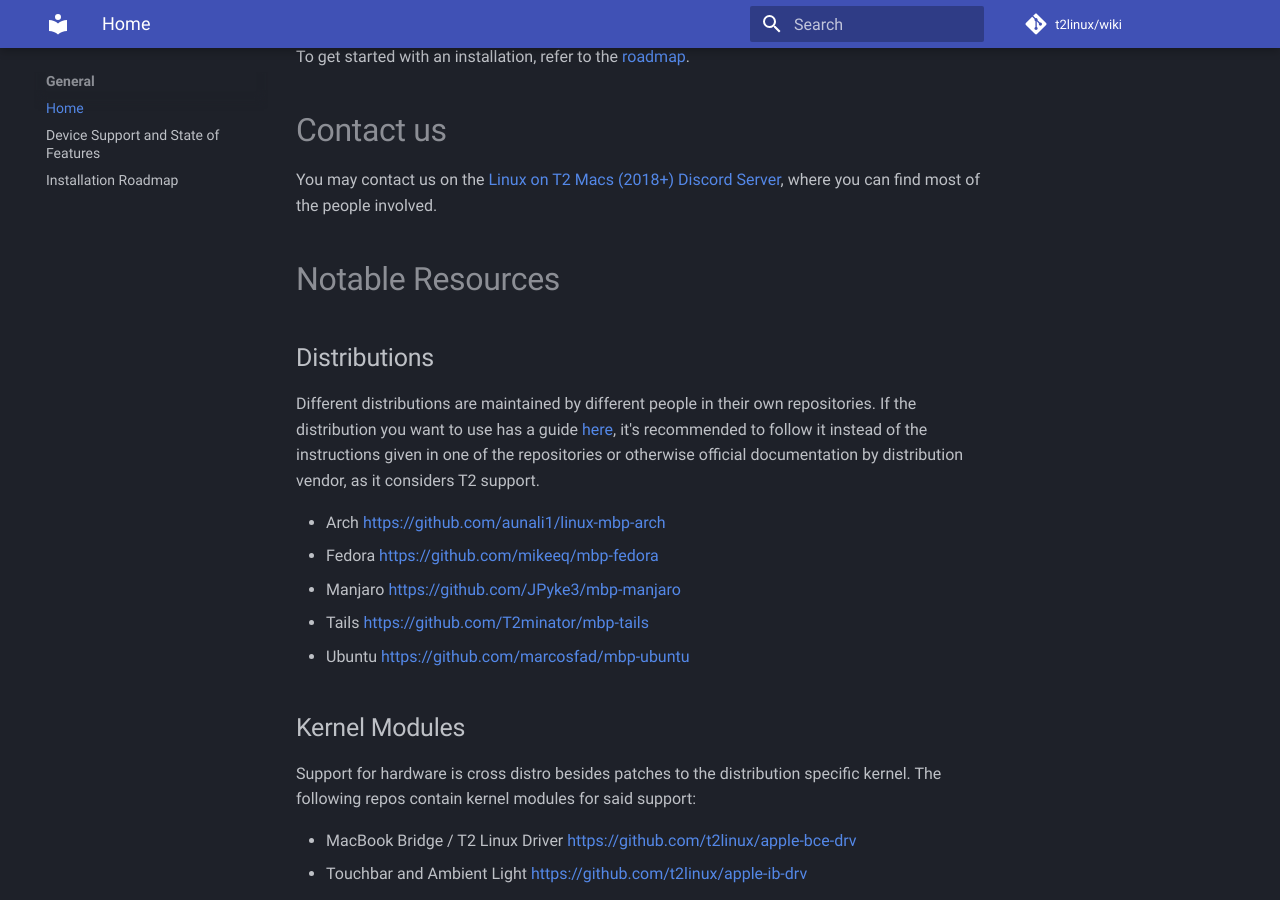
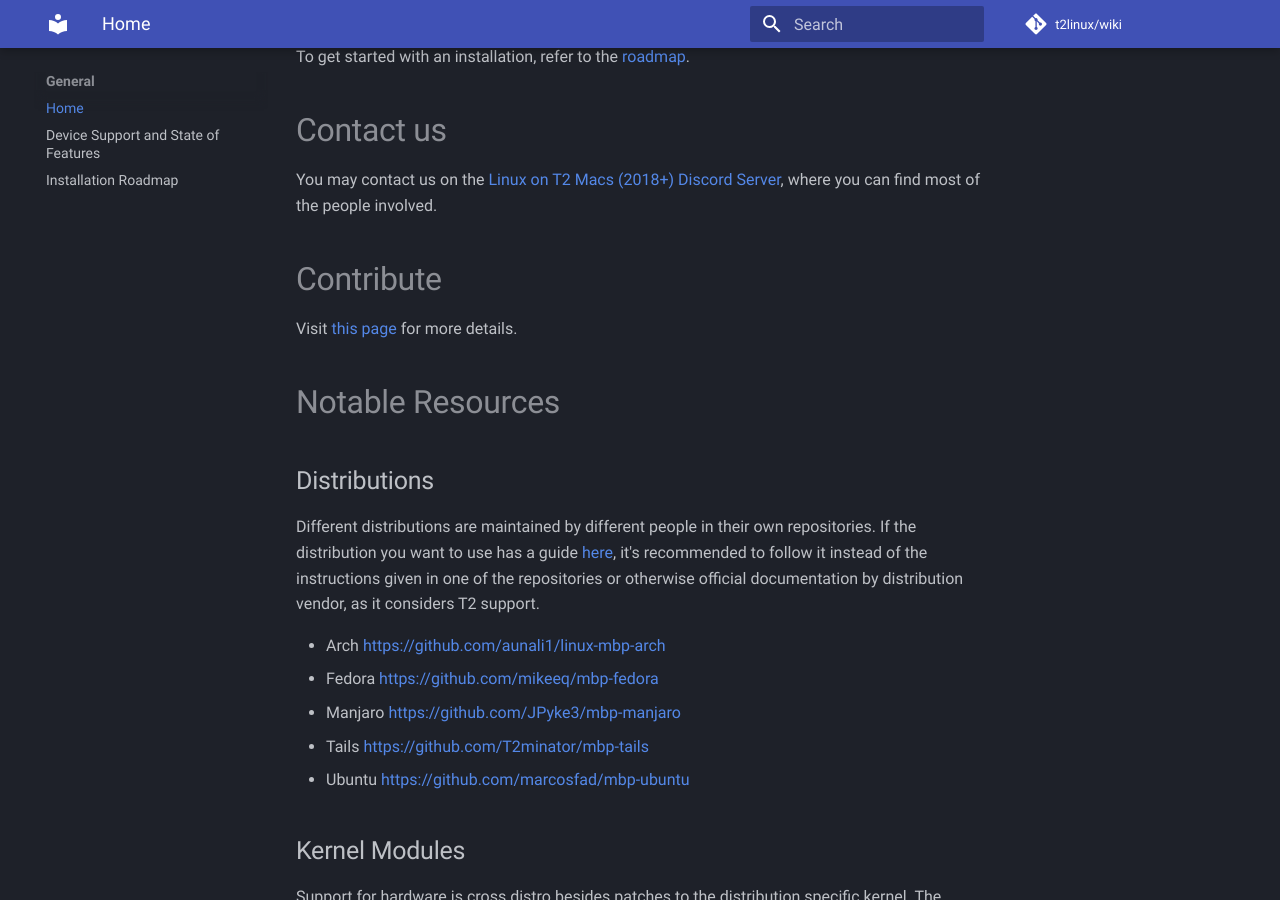
Before and after one commit to t2linux/wiki, an MkDocs documentation site: the page built from docs/index.md, in a window 1280 px wide and 900 px high, scrolled down 780 px. Built offline with MkDocs 1.6.1 and Material for MkDocs 9.7.7, drawn with Linux system fonts in a browser that asks for light colours; comment, search, counter and statistics services are not loaded.

Commit message:
Add link to donations on the main page

```diff
--- a/docs/index.md
+++ b/docs/index.md
@@ -18,6 +18,10 @@ To get started with an installation, refer to the [roadmap](https://wiki.t2linux
 # Contact us
 
 You may contact us on the [Linux on T2 Macs (2018+) Discord Server](https://discord.com/invite/68MRhQu), where you can find most of the people involved.
+
+# Contribute
+
+Visit [this page](https://wiki.t2linux.org/donations/) for more details.
 
 # Notable Resources
 
```
